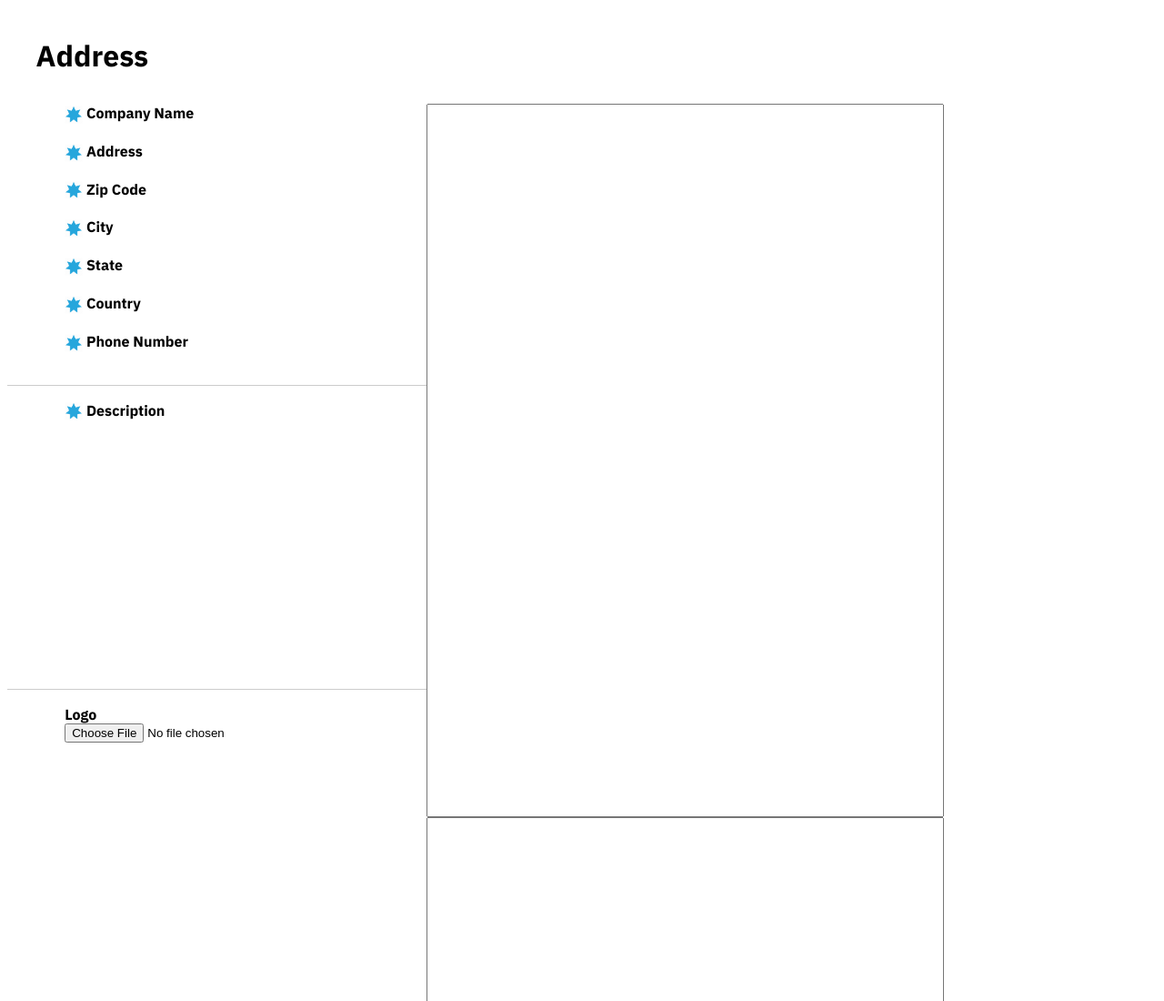
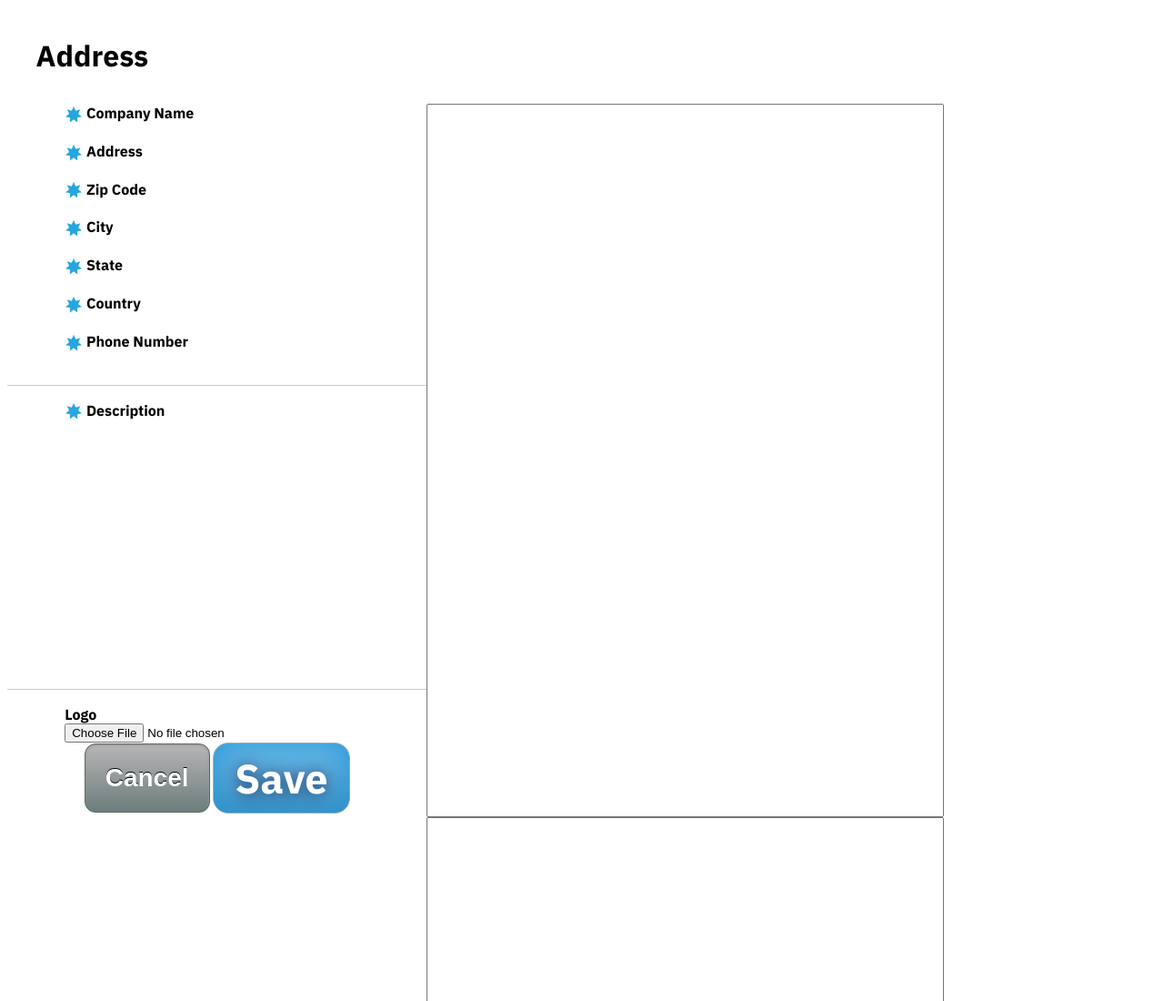
Before and after one commit to kyung01/CTL-HTML, a plain HTML site: page body_content.html in a window 1280 px wide. Shown: the top 1100 px of the page at 91% size. Drawn offline with Linux system fonts and the light colour scheme.

Commit message:
buttons added

```diff
--- a/body_content.html
+++ b/body_content.html
@@ -28,6 +28,10 @@
   			<input id ="logoSubmitBttn" type="submit">
 
 	</div>
+	<div id ="formSave">
+		<a id = "bttnCancel" href="#" class="myButtonInactive">Cancel</a>
+		<a id = "bttnSave" href="#" class="myButton">Save</a>
+	</div>
 
 
 
@@ -52,7 +56,9 @@
 	#formLogo{
 		margin-left: 5%;
 		width: 76.5%;
-
+	}
+	#formSave{
+		text-align: center;
 	}
 	p{
 		margin-left: 2.5%;
@@ -95,6 +101,8 @@
 			}
 
 .myButton {
+		vertical-align: middle;
+
 	-moz-box-shadow:inset 0px -1px 34px 3px #2a94d1;
 	-webkit-box-shadow:inset 0px -1px 34px 3px #2a94d1;
 	box-shadow:inset 0px -1px 34px 3px #2a94d1;
@@ -130,6 +138,47 @@
 	background-color:#4495c4;
 }
 .myButton:active {
+	position:relative;
+	top:1px;
+}
+.myButtonInactive {
+		vertical-align: middle;
+	-moz-box-shadow:inset 0px 1px 3px 0px #969696;
+	-webkit-box-shadow:inset 0px 1px 3px 0px #969696;
+	box-shadow:inset 0px 1px 3px 0px #969696;
+	background:-webkit-gradient(linear, left top, left bottom, color-stop(0.05, #b3b3b3), color-stop(1, #6c7c7c));
+	background:-moz-linear-gradient(top, #b3b3b3 5%, #6c7c7c 100%);
+	background:-webkit-linear-gradient(top, #b3b3b3 5%, #6c7c7c 100%);
+	background:-o-linear-gradient(top, #b3b3b3 5%, #6c7c7c 100%);
+	background:-ms-linear-gradient(top, #b3b3b3 5%, #6c7c7c 100%);
+	background:linear-gradient(to bottom, #b3b3b3 5%, #6c7c7c 100%);
+	filter:progid:DXImageTransform.Microsoft.gradient(startColorstr='#b3b3b3', endColorstr='#6c7c7c',GradientType=0);
+	background-color:#b3b3b3;
+	-moz-border-radius:12px;
+	-webkit-border-radius:12px;
+	border-radius:12px;
+	border:1px solid #566963;
+	display:inline-block;
+	cursor:pointer;
+	color:#ffffff;
+	font-family:Arial;
+	font-size:28px;
+	font-weight:bold;
+	padding:21px 22px;
+	text-decoration:none;
+	text-shadow:0px -1px 0px #000000;
+}
+.myButtonInactive:hover {
+	background:-webkit-gradient(linear, left top, left bottom, color-stop(0.05, #6c7c7c), color-stop(1, #b3b3b3));
+	background:-moz-linear-gradient(top, #6c7c7c 5%, #b3b3b3 100%);
+	background:-webkit-linear-gradient(top, #6c7c7c 5%, #b3b3b3 100%);
+	background:-o-linear-gradient(top, #6c7c7c 5%, #b3b3b3 100%);
+	background:-ms-linear-gradient(top, #6c7c7c 5%, #b3b3b3 100%);
+	background:linear-gradient(to bottom, #6c7c7c 5%, #b3b3b3 100%);
+	filter:progid:DXImageTransform.Microsoft.gradient(startColorstr='#6c7c7c', endColorstr='#b3b3b3',GradientType=0);
+	background-color:#6c7c7c;
+}
+.myButtonInactive:active {
 	position:relative;
 	top:1px;
 }
```
